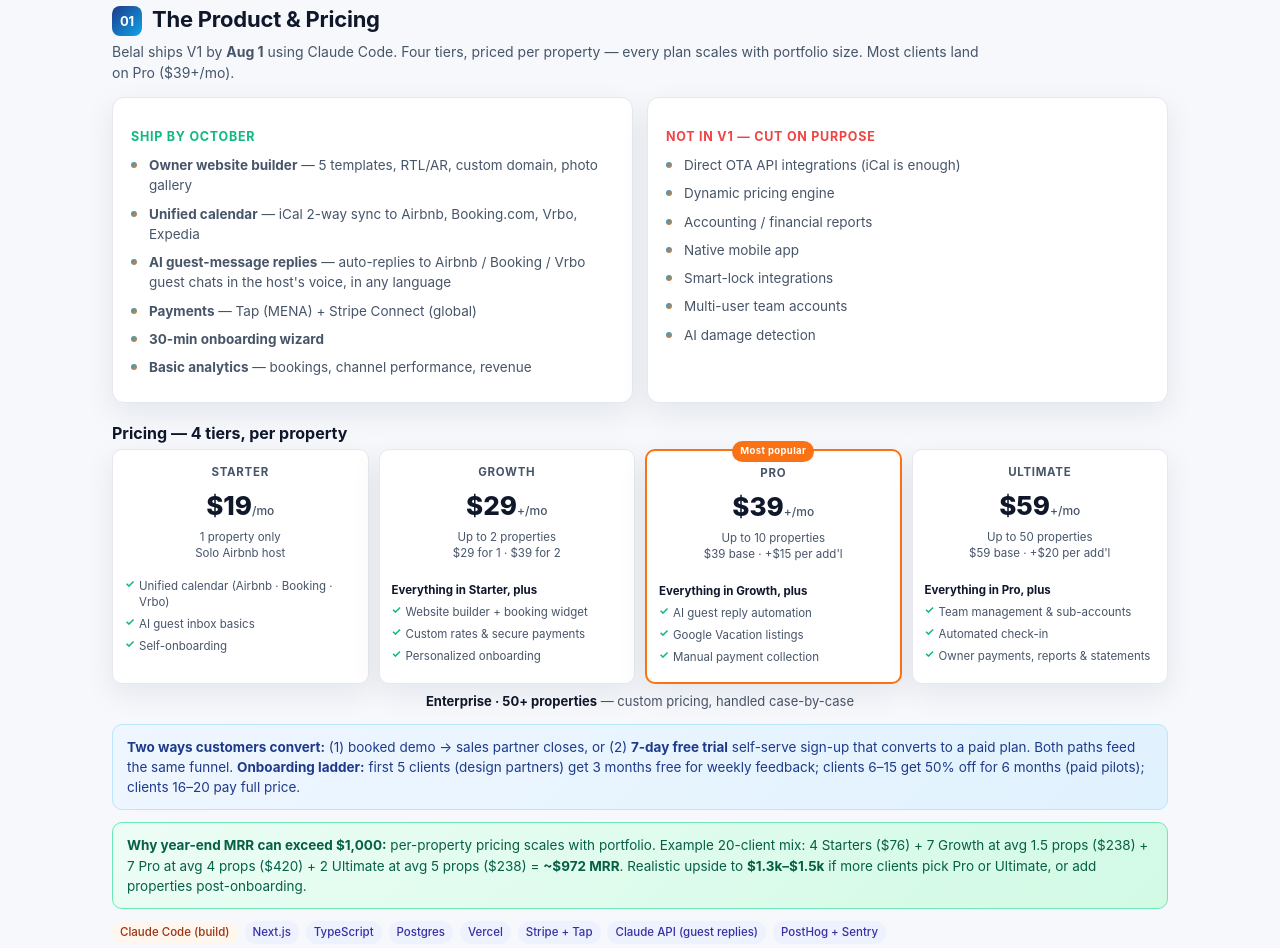
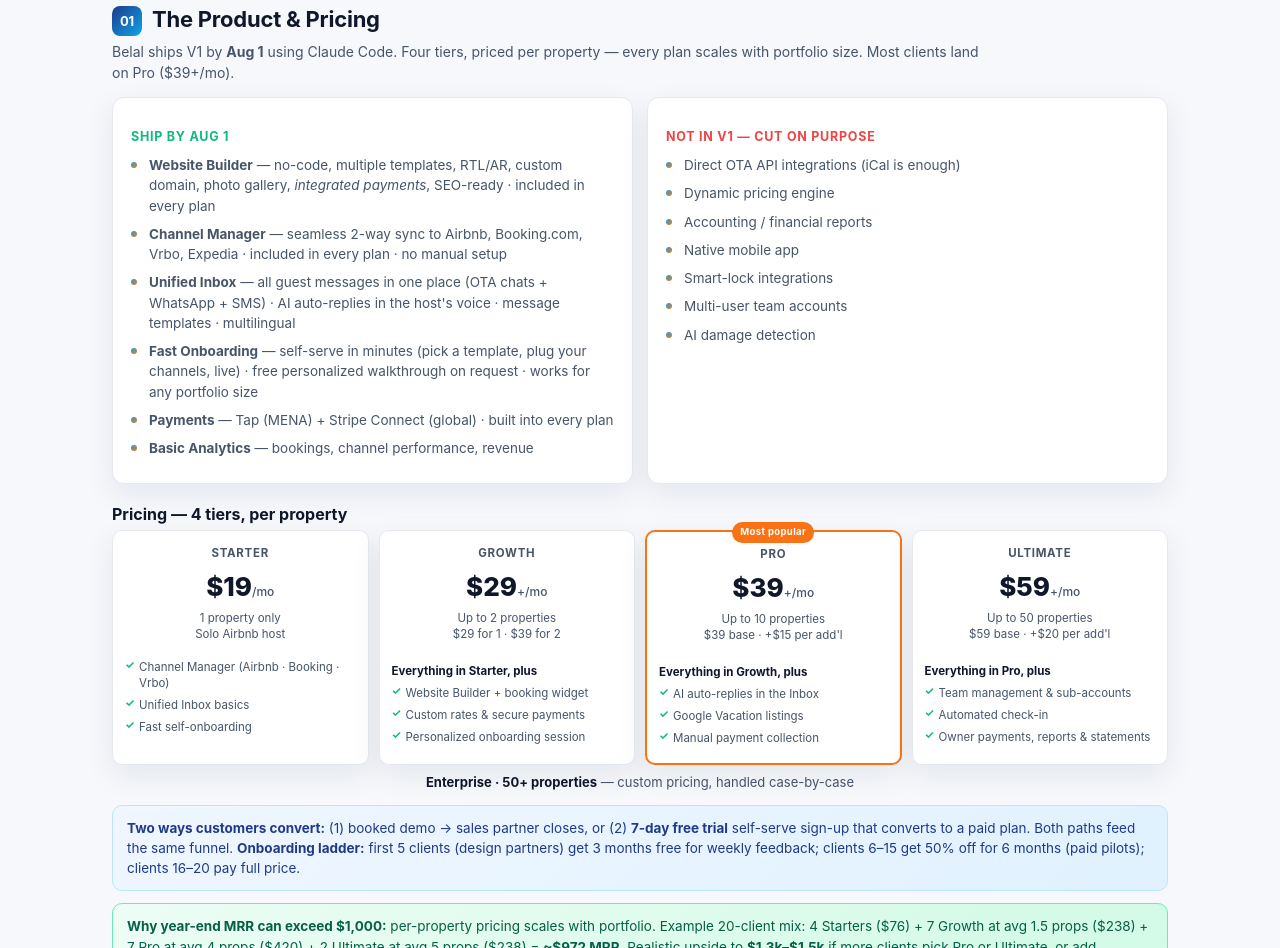
Before and after one commit to petssparkle/business-plan, a plain HTML site: page index.html in a window 1280 px wide. Shown: the part 753-1701 px from the top of the page. Drawn offline with nearby package versions, Linux system fonts and the light colour scheme.

Commit message:
V1 features mirror Lodgify 4 pillars: Website Builder, Channel Manager, Unified Inbox, Fast Onboarding; ship by Aug 1

```diff
--- a/index.html
+++ b/index.html
@@ -321,14 +321,14 @@
 
   <div class="grid grid-2">
     <div class="card">
-      <h4 style="color:var(--accent-2);">Ship by October</h4>
+      <h4 style="color:var(--accent-2);">Ship by Aug 1</h4>
       <ul class="clean">
-        <li><strong>Owner website builder</strong> — 5 templates, RTL/AR, custom domain, photo gallery</li>
-        <li><strong>Unified calendar</strong> — iCal 2-way sync to Airbnb, Booking.com, Vrbo, Expedia</li>
-        <li><strong>AI guest-message replies</strong> — auto-replies to Airbnb / Booking / Vrbo guest chats in the host's voice, in any language</li>
-        <li><strong>Payments</strong> — Tap (MENA) + Stripe Connect (global)</li>
-        <li><strong>30-min onboarding wizard</strong></li>
-        <li><strong>Basic analytics</strong> — bookings, channel performance, revenue</li>
+        <li><strong>Website Builder</strong> — no-code, multiple templates, RTL/AR, custom domain, photo gallery, <em>integrated payments</em>, SEO-ready · included in every plan</li>
+        <li><strong>Channel Manager</strong> — seamless 2-way sync to Airbnb, Booking.com, Vrbo, Expedia · included in every plan · no manual setup</li>
+        <li><strong>Unified Inbox</strong> — all guest messages in one place (OTA chats + WhatsApp + SMS) · AI auto-replies in the host's voice · message templates · multilingual</li>
+        <li><strong>Fast Onboarding</strong> — self-serve in minutes (pick a template, plug your channels, live) · free personalized walkthrough on request · works for any portfolio size</li>
+        <li><strong>Payments</strong> — Tap (MENA) + Stripe Connect (global) · built into every plan</li>
+        <li><strong>Basic Analytics</strong> — bookings, channel performance, revenue</li>
       </ul>
     </div>
     <div class="card">
@@ -353,9 +353,9 @@
       <div class="price">$19<small>/mo</small></div>
       <div class="desc">1 property only<br/>Solo Airbnb host</div>
       <ul class="feat">
-        <li>Unified calendar (Airbnb · Booking · Vrbo)</li>
-        <li>AI guest inbox basics</li>
-        <li>Self-onboarding</li>
+        <li>Channel Manager (Airbnb · Booking · Vrbo)</li>
+        <li>Unified Inbox basics</li>
+        <li>Fast self-onboarding</li>
       </ul>
     </div>
 
@@ -365,9 +365,9 @@
       <div class="desc">Up to 2 properties<br/>$29 for 1 · $39 for 2</div>
       <ul class="feat">
         <li class="head">Everything in Starter, plus</li>
-        <li>Website builder + booking widget</li>
+        <li>Website Builder + booking widget</li>
         <li>Custom rates &amp; secure payments</li>
-        <li>Personalized onboarding</li>
+        <li>Personalized onboarding session</li>
       </ul>
     </div>
 
@@ -378,7 +378,7 @@
       <div class="desc">Up to 10 properties<br/>$39 base · +$15 per add'l</div>
       <ul class="feat">
         <li class="head">Everything in Growth, plus</li>
-        <li>AI guest reply automation</li>
+        <li>AI auto-replies in the Inbox</li>
         <li>Google Vacation listings</li>
         <li>Manual payment collection</li>
       </ul>
```
